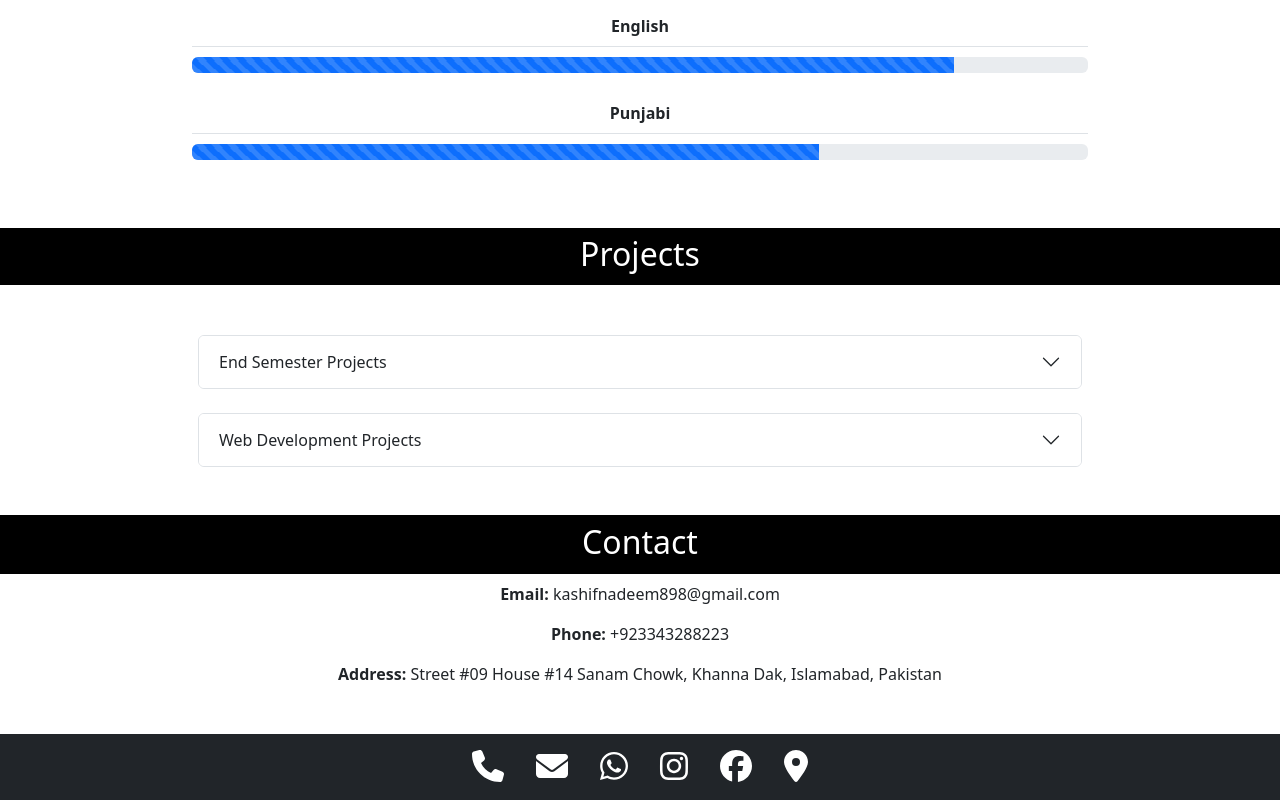
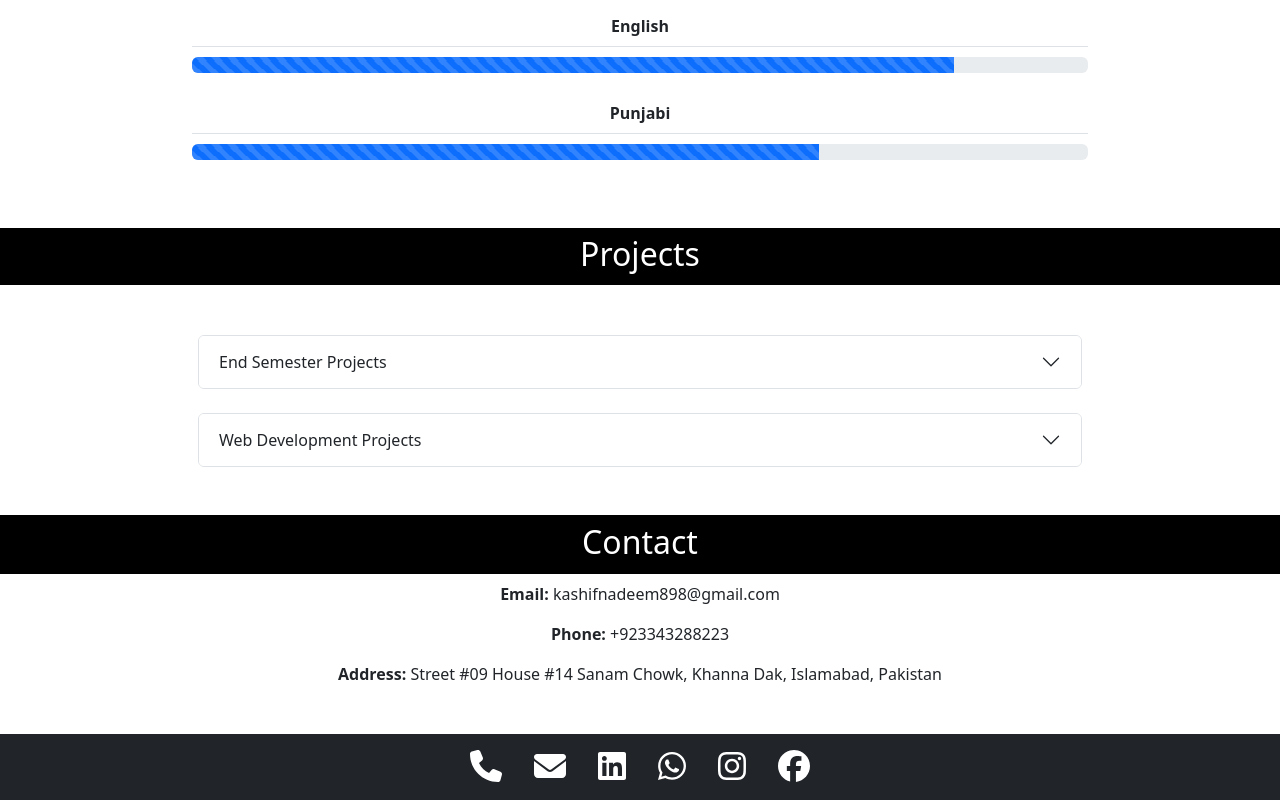
Before and after one commit to KashifNadeemKayani/myCV, a React (Vite) app: page / in a window 1280 px wide. Shown: the part 1282-2082 px from the top of the page. Built offline with nearby package versions, Linux system fonts and the light colour scheme.

Commit message:
linkedin added

```diff
--- a/src/components/Footer.jsx
+++ b/src/components/Footer.jsx
@@ -1,6 +1,6 @@
 import React from 'react';
 import { FontAwesomeIcon } from '@fortawesome/react-fontawesome';
-import { faWhatsapp, faInstagram, faFacebook } from '@fortawesome/free-brands-svg-icons';
+import { faWhatsapp, faInstagram, faFacebook, faLinkedin } from '@fortawesome/free-brands-svg-icons';
 import { faEnvelope, faPhone, faMapMarkerAlt } from '@fortawesome/free-solid-svg-icons';
 
 function Footer() {
@@ -13,6 +13,9 @@ function Footer() {
       <a href="mailto:kashifnadeem898@gmail.com" className="text-white mx-3" target="_blank" rel="noopener noreferrer">
           <FontAwesomeIcon icon={faEnvelope} size="2x" />
         </a>
+        <a href="https://www.linkedin.com/in/kashif-nadeem-kayani-060ab1314" className="text-white mx-3" target="_blank" rel="noopener noreferrer">
+          <FontAwesomeIcon icon={faLinkedin} size="2x" />
+        </a>
 
       <a href="https://wa.me/+923343288223" className="text-white mx-3" target="_blank" rel="noopener noreferrer">
           <FontAwesomeIcon icon={faWhatsapp} size="2x" />
@@ -23,9 +26,7 @@ function Footer() {
         <a href="https://www.facebook.com/profile.php?id=100069567382242&mibextid=ZbWKwL" className="text-white mx-3" target="_blank" rel="noopener noreferrer">
           <FontAwesomeIcon icon={faFacebook} size="2x" />
         </a>
-        <a href="https://goo.gl/maps/BzJzjLMSfBwq3wvN9" className="text-white mx-3" target="_blank" rel="noopener noreferrer">
-          <FontAwesomeIcon icon={faMapMarkerAlt} size="2x" />
-        </a>
+
 
       </div>
     </footer>
```
